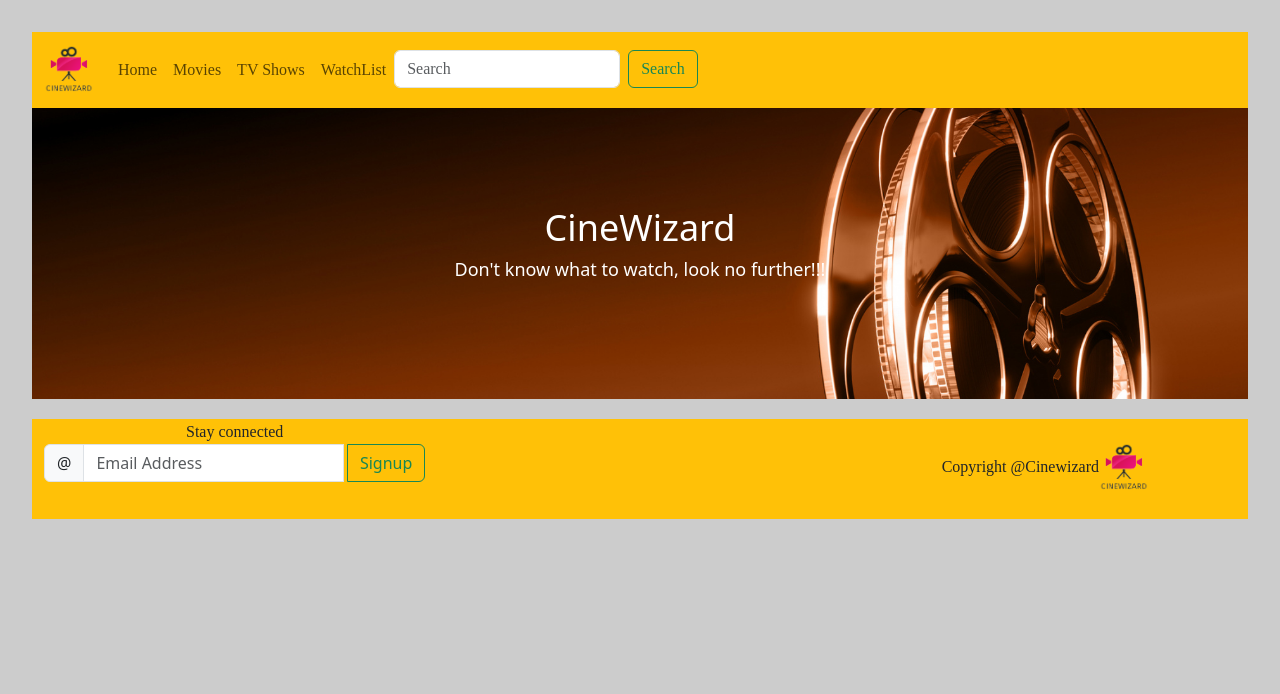
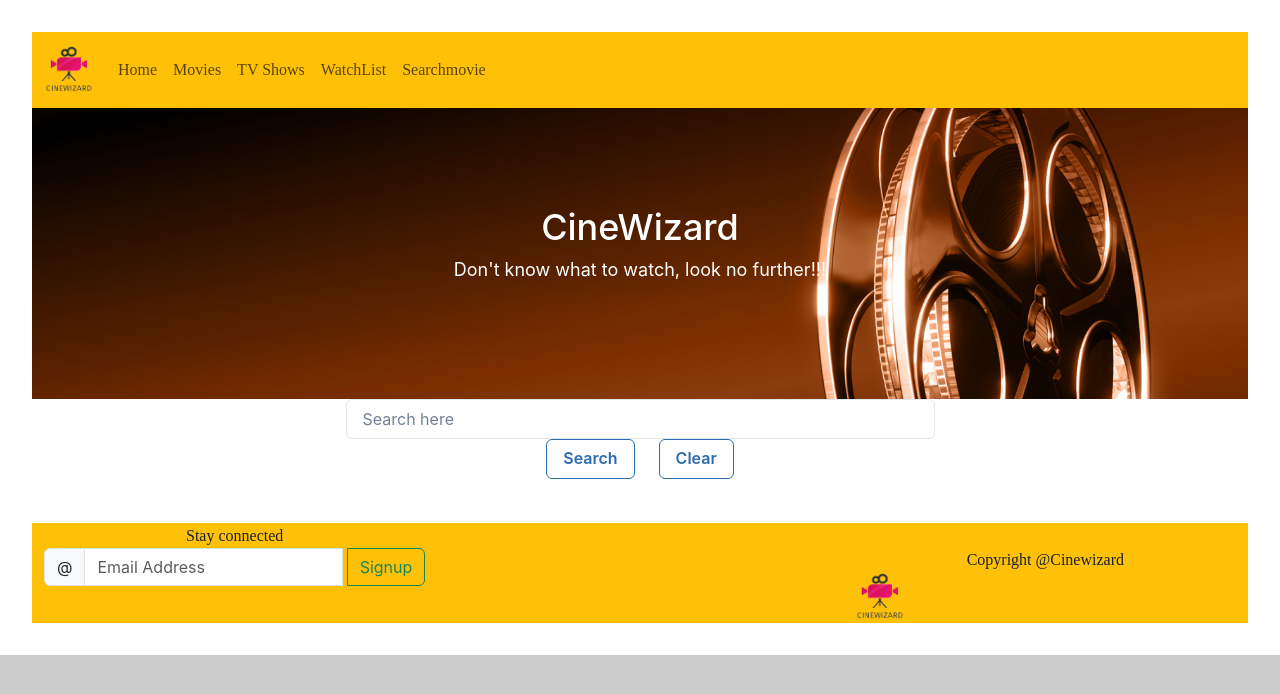
Before and after one commit to Harpreet17594/cinewizard, a React (Vite) app in the folder maincode/: page /searchmovie in a window 1280 px wide. Shown: the top 694 px of the page. Built offline with nearby package versions, Linux system fonts and the light colour scheme.

Commit message:
added search code and removed search from navbar

```diff
--- a/maincode/index.html
+++ b/maincode/index.html
@@ -18,6 +18,11 @@
       href="https://fonts.googleapis.com/css2?family=Bree+Serif&display=swap"
       rel="stylesheet"
     />
+    <script
+      src="https://code.jquery.com/jquery-3.7.1.min.js"
+      integrity="sha256-/JqT3SQfawRcv/BIHPThkBvs0OEvtFFmqPF/lYI/Cxo="
+      crossorigin="anonymous"
+    ></script>
     <meta name="viewport" content="width=device-width, initial-scale=1.0" />
     <title>CineWizard</title>
   </head>
--- a/maincode/package.json
+++ b/maincode/package.json
@@ -10,11 +10,15 @@
     "preview": "vite preview"
   },
   "dependencies": {
+    "@chakra-ui/react": "^2.8.1",
     "@emotion/react": "^11.11.1",
     "@emotion/styled": "^11.11.0",
     "@mui/icons-material": "^5.14.11",
     "@mui/material": "^5.14.11",
     "bootstrap": "^5.3.2",
+    "framer-motion": "^10.16.4",
+    "jquery": "^3.7.1",
+    "jquery-ui-dist": "^1.13.2",
     "react": "^18.2.0",
     "react-dom": "^18.2.0"
   },
--- a/maincode/src/App.jsx
+++ b/maincode/src/App.jsx
@@ -6,6 +6,7 @@ import TVShowsList from './components/TVShowsList';
 import MovieList from './components/MovieList';
 import Footer from './components/Footer.jsx';
 import TrendingAll from './components/TrendingAll'
+import Searchmovie from './components/Searchmovie'
 
 import './App.css';
 
@@ -19,6 +20,8 @@ function App() {
         <Route path="/home" element={<TrendingAll />} />
         <Route path="/movies" element={<MovieList />} />
         <Route path="/tv-shows" element={<TVShowsList />} />
+        <Route path="/searchmovie" element={<Searchmovie />} />
+
         {/* Add other routes here */}
       </Routes>
       <Footer />
--- a/maincode/src/components/MovieCard.jsx
+++ b/maincode/src/components/MovieCard.jsx
@@ -3,7 +3,9 @@ import Card from '@mui/material/Card';
 import CardMedia from '@mui/material/CardMedia'
 import CardContent from '@mui/material/CardContent';
 import Typography from '@mui/material/Typography';
+import Button from '@mui/material/Button';
 import './movieCard.css';
+
 
 const MovieCard = ({ title, overview ,backdrop_path}) => {
     return (
@@ -23,6 +25,7 @@ const MovieCard = ({ title, overview ,backdrop_path}) => {
           <Typography variant="body2" color="text.secondary">
             {overview}
           </Typography>
+          <Button variant="contained">Show More..</Button>
         </CardContent>
       </Card>
       </div>
--- a/maincode/src/components/Navbar.jsx
+++ b/maincode/src/components/Navbar.jsx
@@ -22,12 +22,14 @@ return(
         <Link to="/movies" className="nav-link">Movies</Link>
         <Link to="/tv-shows" className="nav-link">TV Shows</Link>
         <Link to="/watchlist" className="nav-link">WatchList</Link>
+        <Link to="/searchmovie" className="nav-link">Searchmovie</Link>
+
         <li class="nav-item dropdown">
 
-        <form class="d-flex" role="search">
+        {/* <form class="d-flex" role="search" action="/Searchmovie.jsx" method="post">
       <input class="form-control me-2" type="search" placeholder="Search" aria-label="Search"/>
       <button class="btn btn-outline-success" type="submit">Search</button>
-    </form>
+    </form> */}
 
         </li>
       </ul>
--- /dev/null
+++ b/maincode/src/components/Searchmovie.jsx
@@ -0,0 +1,139 @@
+import React, { useState } from "react";
+import "./searchmovie.css";
+
+// importing chakra components
+import { Heading, Input } from "@chakra-ui/react";
+import { Button, ButtonGroup } from "@chakra-ui/react";
+import { Image } from "@chakra-ui/react";
+import { Text } from "@chakra-ui/react";
+import { Stack } from "@chakra-ui/react";
+
+function Searchmovie() {
+  const [searchValue, setSearchValue] = useState("");
+  const [movieData, setMovieData] = useState();
+
+  // =======================================================
+  // useEffect(()=>{
+  //     $("#clickme").on("click", function (event) {
+  //       //get input
+  //       event.preventDefault();
+  //       var q = $("#query").val();
+  //       console.log("type of q ---" + typeof q);
+
+  //       $.getJSON(
+  //         "https://api.themoviedb.org/3/search/multi?api_key=facd715cb8739df160c6d90595cd8893&language=en-US&query=" +
+  //           q +
+  //           "&page=1&include_adult=false",
+  //         function (data) {
+  //           console.log(data.results[0]);
+  //           $("#loadImage").attr(
+  //             "src",
+  //             "https://image.tmdb.org/t/p/w500" + data.results[0].poster_path
+  //           );
+  //           $("#movieName").html(data.results[0].title);
+  //           $("#movieDesc").html(data.results[0].overview);
+  //           $("#media_type").html(data.results[0].media_type);
+  //           $("#release_date").html(data.results[0].release_date);
+
+  //           release_date
+
+  //         }
+  //       );
+  //     });
+  //     $("#clear").on("click",function(){
+  //       $("#query").val("");
+  //       $("#loadImage").attr("style","visibility:none");
+  //       $("#movieName").val="";
+  //       $("#movieDesc").val="";
+  //       $("#media_type").val="";
+  //       $("#release_date").val="";
+
+  //     });
+
+  //     },[])
+
+  const getMovieData = async () => {
+    const resp = await fetch(
+      `https://api.themoviedb.org/3/search/multi?api_key=facd715cb8739df160c6d90595cd8893&language=en-US&query=${searchValue}&page=1&include_adult=false`
+    );
+    const data = await resp.json();
+    // input = data.results[0].title;
+    // overview = data.results[0].overview;
+    // imgPath = `https://image.tmdb.org/t/p/w500${data.results[0].backdrop_path}`;
+    // releaseDate = data.results[0].release_date;
+    // const desc = data.results[0].;
+    console.log(data);
+    // console.log(input); //movie name
+    // console.log(overview);
+    // console.log(`https://image.tmdb.org/t/p/w500${imgPath}`);
+    // console.log(releaseDate);
+    setMovieData(data);
+
+    //set data
+  };
+
+  // ========================================================
+  return (
+    <div>
+      <Input
+        placeholder="Search here"
+        size="md"
+        htmlSize={50}
+        width="auto"
+        id="query"
+        value={searchValue}
+        onChange={(e) => {
+          setSearchValue(e.target.value);
+        }}
+      />
+      <br />
+
+      <ButtonGroup variant="outline" spacing="6">
+        <Button colorScheme="blue" onClick={getMovieData}>
+          Search
+        </Button>
+        <Button colorScheme="blue" id="clear">
+          Clear
+        </Button>
+      </ButtonGroup>
+      <br />
+      <br />
+      {movieData && (
+        <div className="container">
+          <div className="row">
+            <div className="col-lg-4">
+              <Stack direction="row">
+                <Image
+                  src={`https://image.tmdb.org/t/p/w500${movieData.results[0].backdrop_path}`}
+                  alt="Image Loading...."
+                  id="loadImage"
+                  boxSize="350px"
+                  objectFit="cover"
+                />
+              </Stack>
+            </div>
+            <div className="col-lg-8">
+              <Heading fontSize="2xl">Movie name</Heading>
+              <Text fontSize="2xl" id="movieName">
+                {movieData.results[0].title}
+              </Text>
+              <Heading fontSize="2xl">Movie description</Heading>
+              <Text fontSize="2xl" id="movieDesc">
+                {movieData.results[0].overview}
+              </Text>
+              <Heading fontSize="2xl"> media Type</Heading>
+              <Text fontSize="2xl" id="media_type">
+                {movieData.results[0].media_type}
+              </Text>
+              <Heading fontSize="2xl">Release date</Heading>
+              <Text fontSize="2xl" id="release_date">
+                {movieData.results[0].release_date}
+              </Text>
+            </div>
+          </div>
+        </div>
+      )}
+    </div>
+  );
+}
+export default Searchmovie;
--- /dev/null
+++ b/maincode/src/components/searchmovie.css
@@ -0,0 +1,6 @@
+.stylefont1{
+    font-family: 'Barriecito', cursive;
+  }
+.setPosition{
+  align-items: center;
+}
--- a/maincode/src/main.jsx
+++ b/maincode/src/main.jsx
@@ -1,13 +1,15 @@
 import React from 'react';
-import ReactDOM from 'react-dom'; // Import ReactDOM, not ReactDOM from 'react-dom/client'
+import ReactDOM from 'react-dom/client'; // Import ReactDOM, not ReactDOM from 'react-dom/client'
 import App from './App.jsx';
 import 'bootstrap/dist/css/bootstrap.min.css';
 import './index.css';
-
+import {ChakraProvider}  from '@chakra-ui/react';
 const root = document.getElementById('root'); // Get the root DOM element
 
 ReactDOM.createRoot(root).render(
   <React.StrictMode>
+    <ChakraProvider>
     <App />
+    </ChakraProvider>
   </React.StrictMode>
 );
```
Also changed, not shown: 1 other file (tests, documents, lock files or other folders).
